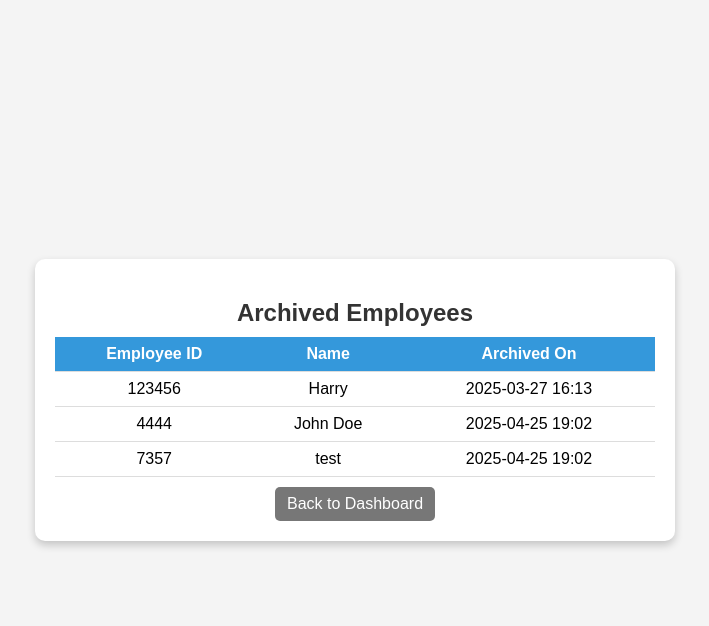
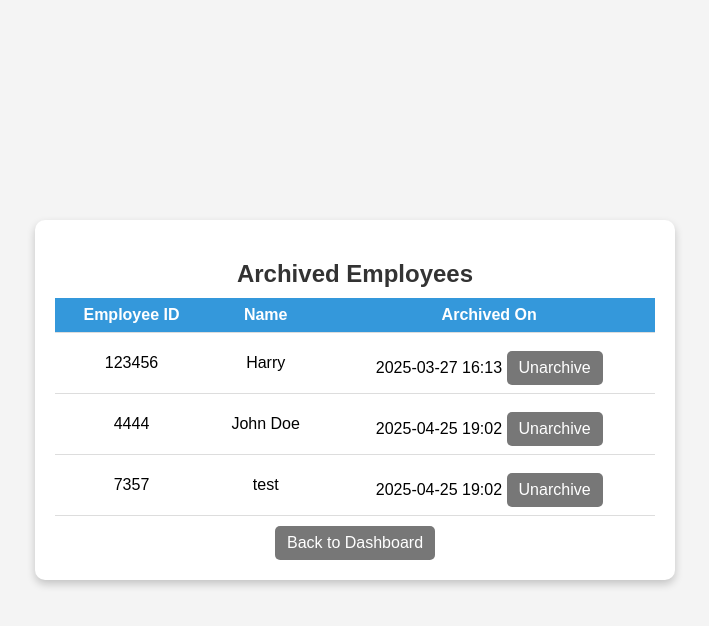
Before and after one commit to FabianAnton/EmployeeSystemProj, a Django app: page /archived/ in a window 1280 px wide. Shown: the top 626 px of the page, without its empty margins (285-994 px from the left). Run offline with Django 5.2, Linux system fonts and the light colour scheme; data comes from the database, SQL or seed files in the repository; both versions use the stored data as it was after the commit.

Commit message:
added extra functionality to the archived feature

```diff
--- a/EmployeeManagementCA/employees/templates/employees/archived_employees.html
+++ b/EmployeeManagementCA/employees/templates/employees/archived_employees.html
@@ -69,7 +69,10 @@
             <tr>
                 <td>{{ employee.employee_id }}</td>
                 <td>{{ employee.name }}</td>
-                <td>{{ employee.archive_date|date:"Y-m-d H:i" }}</td> <!-- Display archive timestamp -->
+                <td>
+                    {{ employee.archive_date|date:"Y-m-d H:i" }}
+                    <a href="{% url 'unarchive_employee' employee.employee_id %}" class="back-btn">Unarchive</a>
+                </td> <!-- Displays archive timestamp & unarchive button -->
             </tr>
             {% empty %}
             <tr>
--- a/EmployeeManagementCA/employees/urls.py
+++ b/EmployeeManagementCA/employees/urls.py
@@ -9,6 +9,7 @@ urlpatterns = [
     path('delete_employee/<str:employee_id>/', views.delete_employee, name='delete_employee'),
     path('archive/<str:employee_id>/', views.archive_employee, name='archive_employee'),
     path('archived/', views.view_archived_employees, name='archived_employees'),
+    path('unarchive/<str:employee_id>/', views.unarchive_employee, name='unarchive_employee'),
     path('employee/<str:employee_id>/', views.employee_home, name='employee_home'),
     path('logout/', views.logout_view, name='logout'),
     path('departments/',views.department_list, name='departments'),
--- a/EmployeeManagementCA/employees/views.py
+++ b/EmployeeManagementCA/employees/views.py
@@ -92,6 +92,14 @@ def view_archived_employees(request):
     archived_employees = Employee.objects.filter(archived=True)
     return render(request, 'archived_employees.html', {'archived_employees': archived_employees})
 
+def unarchive_employee(request, employee_id):
+    """Unarchives an employee and restores them to the active list"""
+    employee = get_object_or_404(Employee, employee_id=employee_id, archived=True)
+    employee.archived = False
+    employee.archive_date = None  # Clear the archive timestamp
+    employee.save()
+    return redirect('view_archived_employees')
+
 # Delete Employee
 def delete_employee(request, employee_id):
     employee = get_object_or_404(Employee, employee_id=employee_id)
```
Also changed, not shown: EmployeeManagementCA/db.sqlite3.
